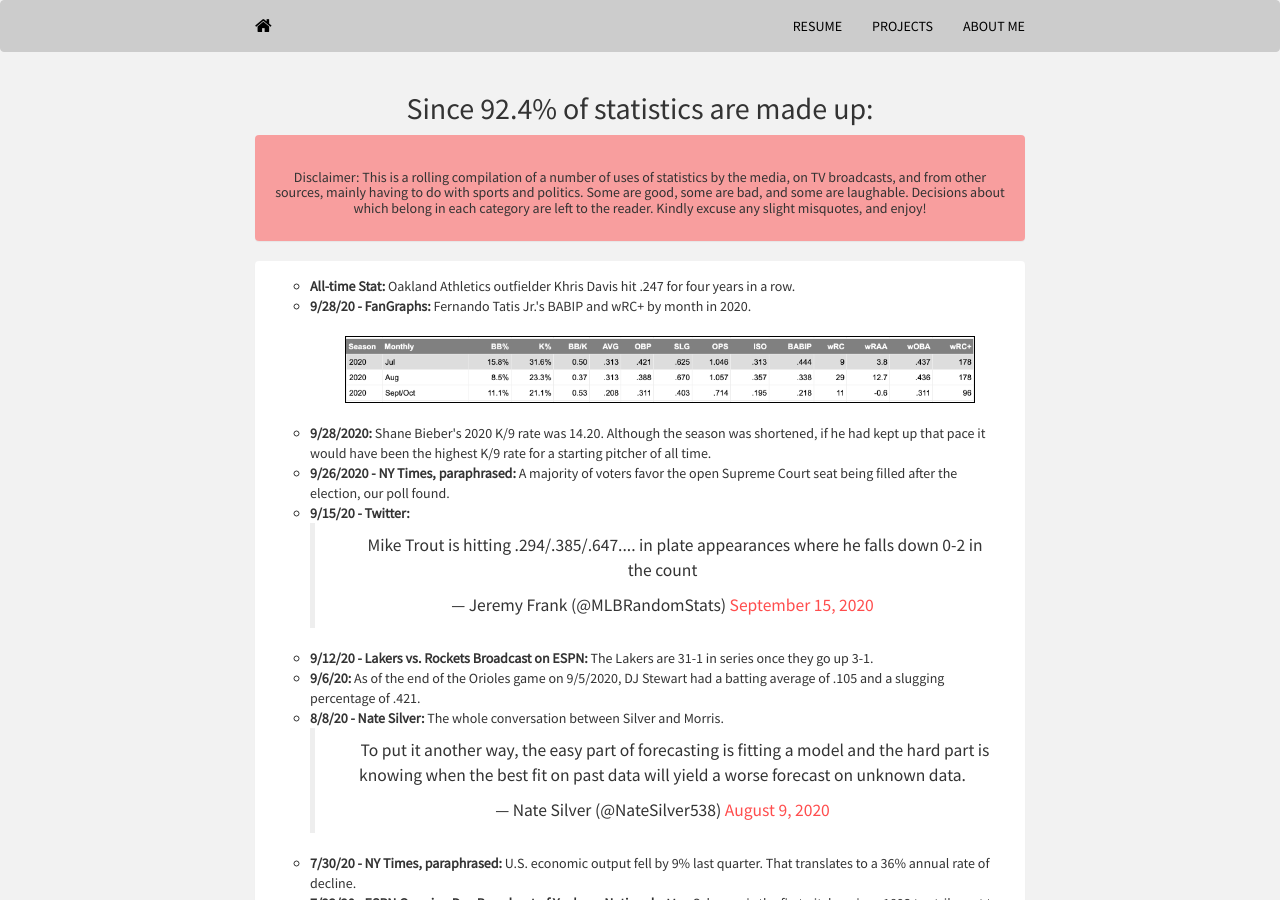
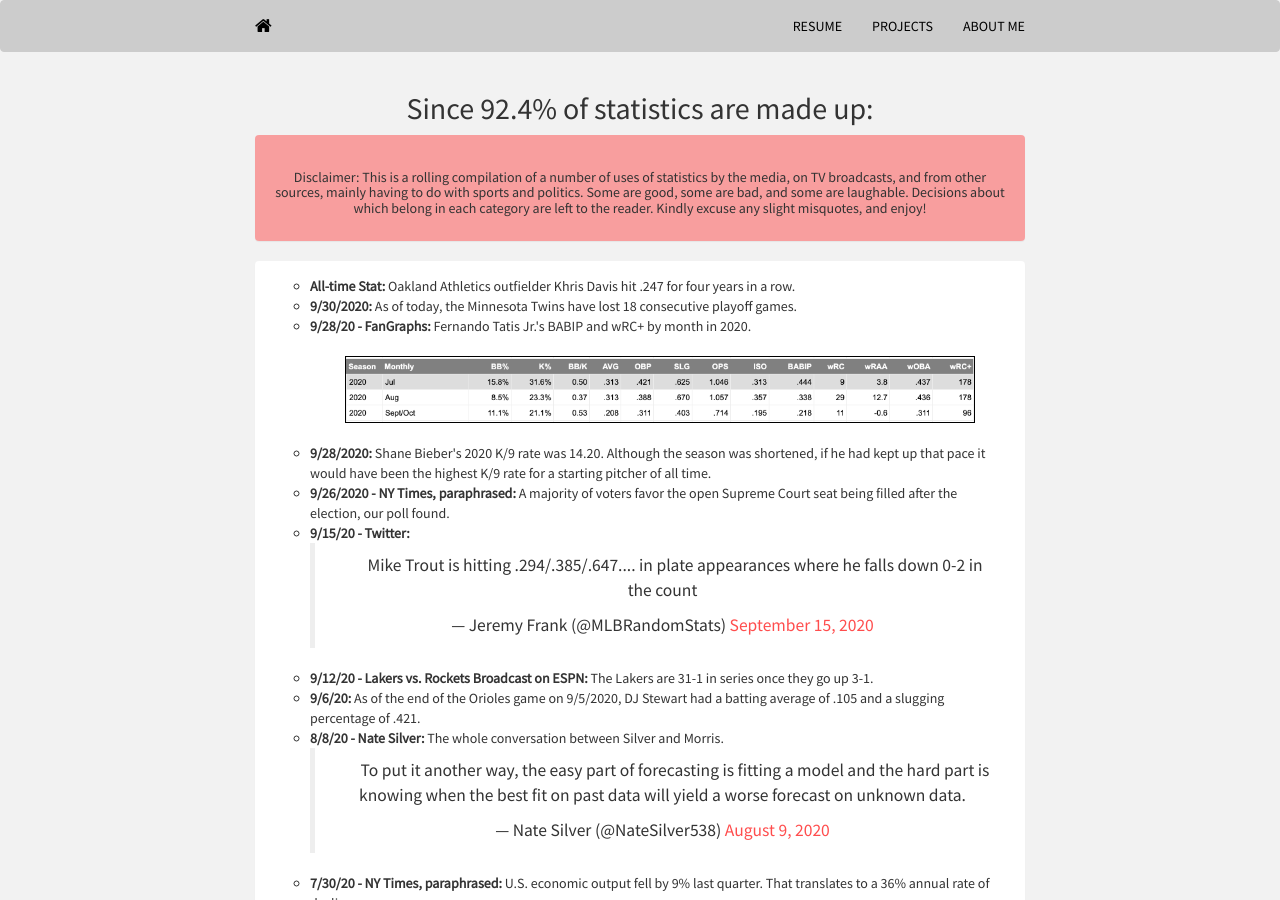
Before and after one commit to mrkaye97/mrkaye97.github.io, a Jekyll site: the page built from stats.html, in a window 1280 px wide and 900 px high. Built offline with Jekyll 4.4.1, drawn with Linux system fonts in a browser that asks for light colours; nearby versions of some CDN libraries; comment, search, counter and statistics services are not loaded.

Commit message:
Update stats.html

```diff
--- a/stats.html
+++ b/stats.html
@@ -32,6 +32,7 @@ Title: Random Stuff
 	    		<div class="panel-body">
 					<ul style="list-style-type:circle">
 					  <li><b>All-time Stat:</b> Oakland Athletics outfielder Khris Davis hit .247 for four years in a row.
+					  <li><b>9/30/2020:</b> As of today, the Minnesota Twins have lost 18 consecutive playoff games.
 				  	  <li><b>9/28/20 - FanGraphs:</b> Fernando Tatis Jr.'s BABIP and wRC+ by month in 2020. <br><br>
 
 					  	<center>
```
